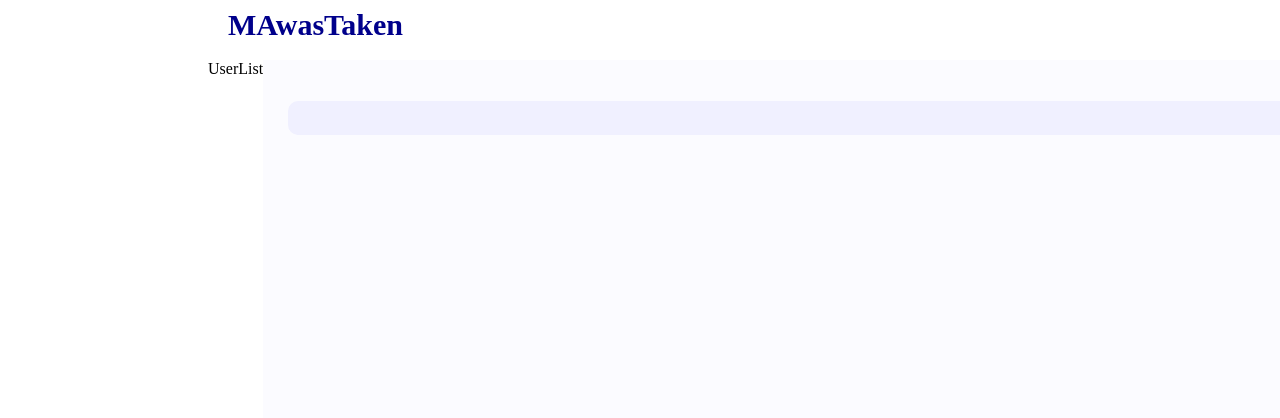
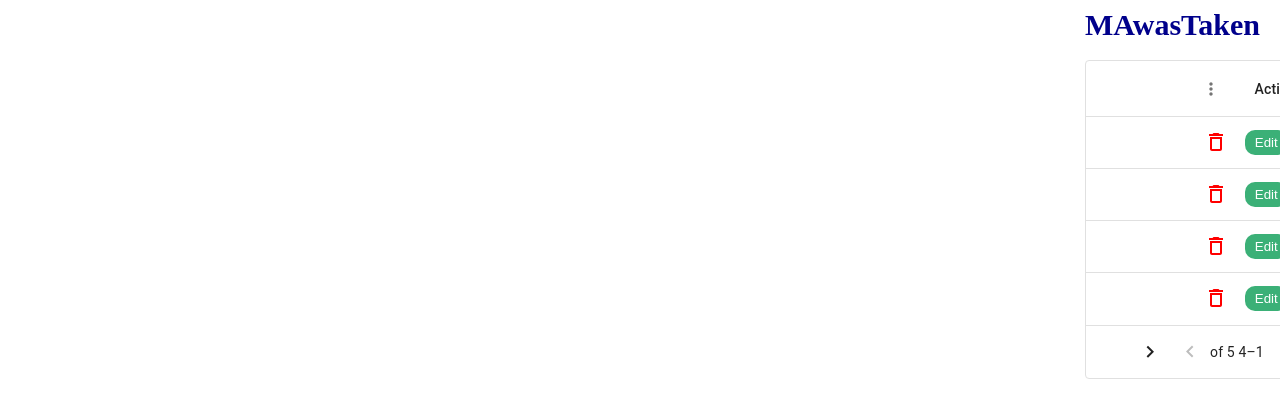
Before and after one commit to MAwasTaken/Dashboard-Admin, a React (Create React App) app: page /users in a window 1280 px wide. Shown: the top 418 px of the page. Built offline with nearby package versions, Linux system fonts and the light colour scheme.

Commit message:
UserList Created.

```diff
--- a/package.json
+++ b/package.json
@@ -7,6 +7,7 @@
     "@emotion/styled": "^11.10.6",
     "@mui/icons-material": "^5.11.11",
     "@mui/material": "^5.11.13",
+    "@mui/x-data-grid": "^6.0.3",
     "@testing-library/jest-dom": "^5.16.5",
     "@testing-library/react": "^13.4.0",
     "@testing-library/user-event": "^13.5.0",
--- a/src/datas.js
+++ b/src/datas.js
@@ -21,10 +21,18 @@ let newMembers = [
 ];
 
 let transactions = [
-  {id: 1, customer: 'امین محمدی', date: '12 فروردین 1402', amount: 123_000, status: 'declined' ,img: 'images/profile.jfif'},
-  {id: 2, customer: 'امین کریمی', date: '28 اردیبهشت 1402', amount: 321_000, status: 'declined' ,img: 'images/profile.jfif'},
-  {id: 3, customer: 'امین سرابی', date: '1 خرداد 1402', amount: 213_000, status: 'approved' ,img: 'images/profile.jfif'},
-  {id: 4, customer: 'امین خداپناه', date: '5 تیر 1402', amount: 231_000, status: 'pending' ,img: 'images/profile.jfif'},
-]
+	{ id: 1, customer: "امین محمدی", date: "12 فروردین 1402", amount: 123_000, status: "declined", img: "images/profile.jfif" },
+	{ id: 2, customer: "امین کریمی", date: "28 اردیبهشت 1402", amount: 321_000, status: "declined", img: "images/profile.jfif" },
+	{ id: 3, customer: "امین سرابی", date: "1 خرداد 1402", amount: 213_000, status: "approved", img: "images/profile.jfif" },
+	{ id: 4, customer: "امین خداپناه", date: "5 تیر 1402", amount: 231_000, status: "pending", img: "images/profile.jfif" },
+];
 
-export { xAxisData, newMembers, transactions };
+let userRows = [
+	{ id: 1, username: "سروش نوری", avatar: "images/profile.jfif", status: "فعال", transaction: "129.52 ﷼", email: 'sn@gmail.com' },
+	{ id: 2, username: "سروش مولایی", avatar: "images/profile.jfif", status: "فعال", transaction: "98.52 ﷼", email: 'sm@gmail.com' },
+	{ id: 3, username: "سروش فرقانی", avatar: "images/profile.jfif", status: "فعال", transaction: "259.00 ﷼", email: 'sf@gmail.com' },
+	{ id: 4, username: "سروش تبریزی", avatar: "images/profile.jfif", status: "غیر فعال", transaction: "0 ﷼", email: 'st@gmail.com' },
+	{ id: 5, username: "سروش قنبری", avatar: "images/profile.jfif", status: "غیر فعال", transaction: "10,70 ﷼", email: 'sgh@gmail.com' },
+];
+
+export { xAxisData, newMembers, transactions, userRows };
--- a/src/pages/Users/UserList.css
+++ b/src/pages/Users/UserList.css
@@ -0,0 +1,37 @@
+.userlist {
+	flex: 4;
+  margin: 0 20px;
+}
+
+.userlist-user {
+	display: flex;
+	align-items: center;
+}
+
+.userlist-img {
+	width: 32px;
+	height: 32px;
+	border-radius: 50%;
+	margin-left: 10px;
+	object-fit: cover;
+}
+
+.userlist-edit {
+	border: none;
+	border-radius: 10px;
+	padding: 5px 10px;
+  color: #fff;
+  background-color: #3bb077;
+  cursor: pointer;
+}
+
+.userlist-delete {
+  color: red;
+  cursor: pointer;
+}
+
+.userlist-action {
+  display: flex;
+  justify-content: space-around;
+  width: 100%;
+}
--- a/src/pages/Users/UserList.jsx
+++ b/src/pages/Users/UserList.jsx
@@ -1,7 +1,94 @@
-import React from 'react'
+import React, { useState } from "react";
+import { DataGrid } from "@mui/x-data-grid";
+import { Link } from "react-router-dom";
+import DeleteOutlineIcon from "@mui/icons-material/DeleteOutline";
+import { userRows } from "../../datas";
+import "./UserList.css";
 
-export default function UserList() {
-  return (
-    <div>UserList</div>
-  )
+export default function Users() {
+	const [userDatas, setUsersDatas] = useState(userRows);
+
+	const userDelete = (userID) => {
+		setUsersDatas(userDatas.filter((user) => user.id !== userID));
+	};
+
+	const columns = [
+		{
+			field: "id",
+			headerName: "ID",
+			width: 90,
+		},
+		{
+			field: "user",
+			headerName: "User",
+			width: 200,
+			renderCell: (params) => {
+				return (
+					<Link
+						to='/'
+						className='link'>
+						<div className='userlist-user'>
+							<img
+								src={params.row.avatar}
+								alt='profile'
+								className='userlist-img'
+							/>
+							{params.row.username}
+						</div>
+					</Link>
+				);
+			},
+		},
+		{
+			field: "email",
+			headerName: "Email",
+			width: 200,
+		},
+		{
+			field: "status",
+			headerName: "Status",
+			width: 120,
+		},
+		{
+			field: "transaction",
+			headerName: "Transaction",
+			width: 160,
+		},
+		{
+			field: "action",
+			headerName: "Action",
+			width: 120,
+			renderCell: (params) => {
+				return (
+					<div className='userlist-action'>
+						<Link to={`/user/${params.row.id}`}>
+							<button className='userlist-edit'>Edit</button>
+						</Link>
+						<DeleteOutlineIcon
+							className='userlist-delete'
+							onClick={() => userDelete(params.row.id)}
+						/>
+					</div>
+				);
+			},
+		},
+	];
+
+	return (
+		<div className='userlist'>
+			<DataGrid
+				autoHeight
+				rows={userDatas}
+				columns={columns}
+				disableRowSelectionOnClick
+				initialState={{
+					pagination: {
+						paginationModel: {
+							pageSize: 4,
+						},
+					},
+				}}
+			/>
+		</div>
+	);
 }
```
Also changed, not shown: 1 other file (tests, documents, lock files or other folders).
